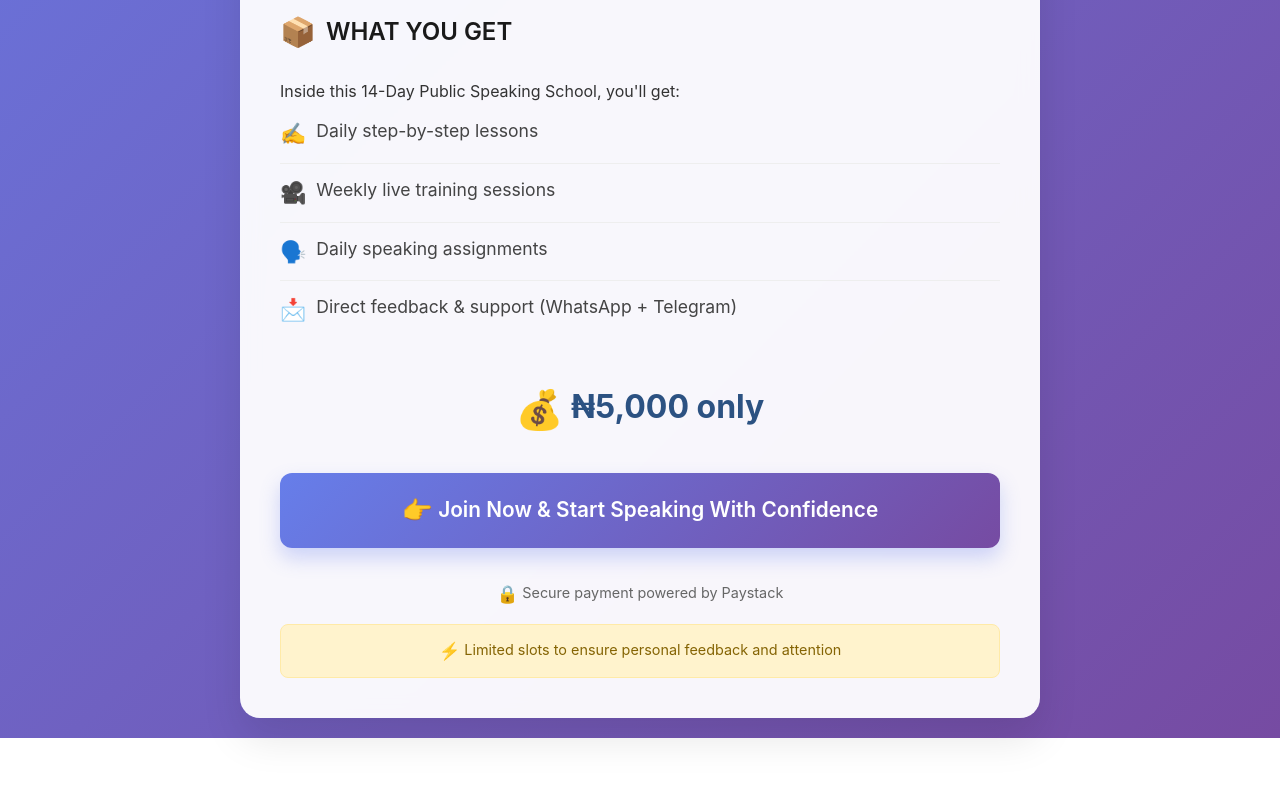
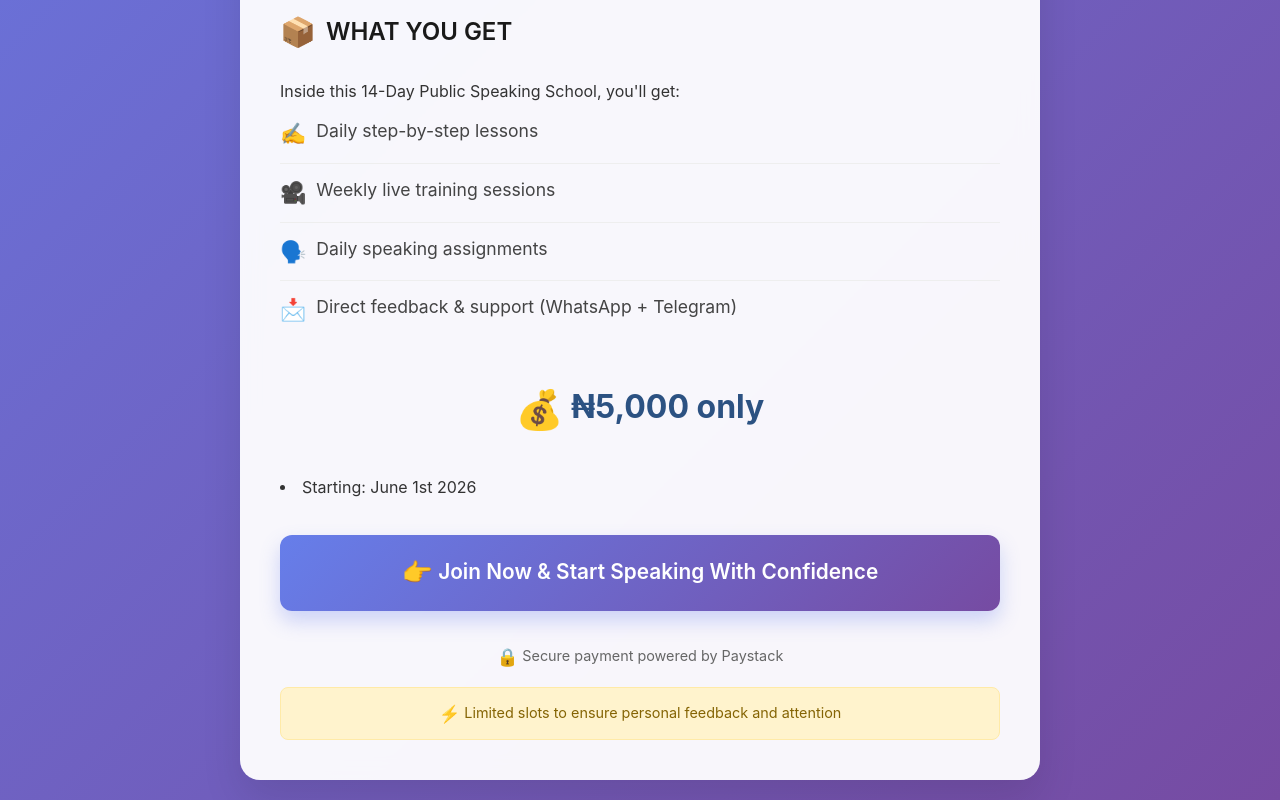
Before and after one commit to Okami1-tech/Speak-With-Confidence-, a plain HTML site: page index.html in a window 1280 px wide. Shown: the part 798-1598 px from the top of the page. Before the commit the page ends 1536 px from the top, so only its background shows below. Drawn offline with Linux system fonts and the light colour scheme.

Commit message:
Update index.html

```diff
--- a/index.html
+++ b/index.html
@@ -216,7 +216,7 @@
         <div class="price">
             <span class="emoji">💰</span> ₦5,000 only
         </div>
-
+<li><span class="emoji"></span> Starting: June 1st 2026 </li>
         <a href="https://paystack.com/buy/speak-with-confidence--start-attracting-customers-in--lmvwxx" class="cta-button">
             <span class="emoji">👉</span> Join Now & Start Speaking With Confidence
         </a>
```
